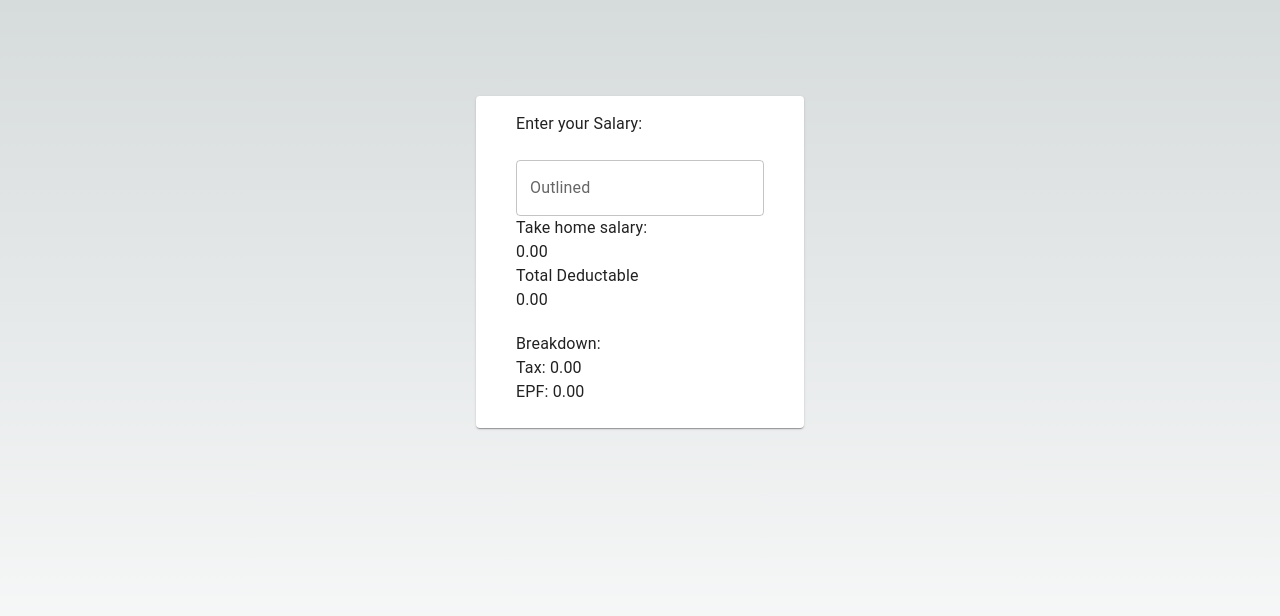
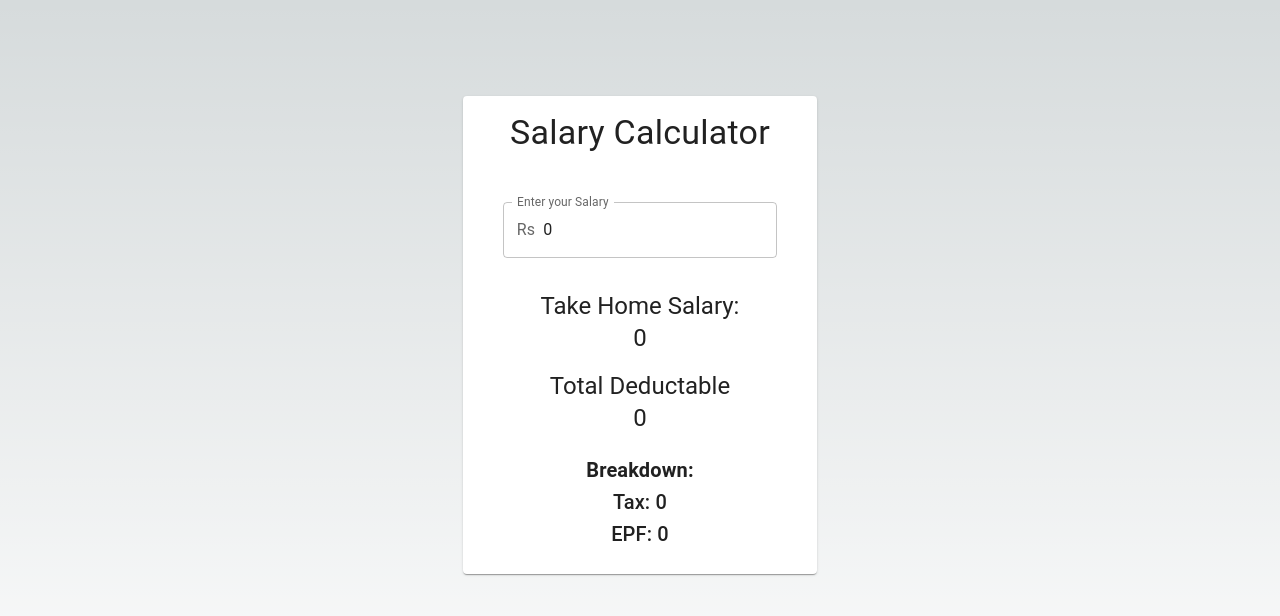
Before and after one commit to MaheeGamage/sl-salary-calculator, a Next.js app: page / in a window 1280 px wide. Shown: the top 616 px of the page. Built offline with nearby package versions, Linux system fonts and the light colour scheme.

Commit message:
Basic style finalized

```diff
--- a/src/components/SalaryCalc.tsx
+++ b/src/components/SalaryCalc.tsx
@@ -1,8 +1,7 @@
 'use client'
-import salaryService, { SalaryBreakdown } from "@/services/salary-service";
-import { Card, CardContent, Container, TextField, Typography } from "@mui/material";
-import Grid from '@mui/material/Unstable_Grid2';
 
+import salaryService from "@/services/salary-service";
+import { Card, CardContent,  Container, FormControl,  InputAdornment, InputLabel, OutlinedInput,  Typography } from "@mui/material";
 import { useMemo, useState } from "react";
 
 const SalaryCalc = () => {
@@ -12,44 +11,38 @@ const SalaryCalc = () => {
     return (
         <>
             <div>
-                <Card><CardContent>
-                    {/* <SimpleGrid columns={1} spacing={10}> */}
-                    <Container>
-                        {/* <Center flexDirection="column"> */}
-                        <Typography fontSize='xl' mb={3}>Enter your Salary:</Typography >
-                        {/* <NumberInput
-                                    maxW={48}
-                                    size='lg'
-                                    onChange={(valueString) => setSalary(Number(valueString))}
+                <Card>
+                    <CardContent>
+                        <Typography variant="h4" textAlign={"center"} sx={{mb:6}}>Salary Calculator</Typography>
+                        <Container sx={{mb:4, mt:4}}>
+                            <FormControl>
+                                <InputLabel htmlFor="outlined-adornment-amount">Enter your Salary</InputLabel>
+                                <OutlinedInput
+                                    id="outlined-adornment-amount"
+                                    type="number"
+                                    startAdornment={<InputAdornment position="start">Rs</InputAdornment>}
+                                    label="Enter your Salary"
                                     value={salary}
-                                >
-                                    <NumberInputField />
-                                    <NumberInputStepper>
-                                        <NumberIncrementStepper />
-                                        <NumberDecrementStepper />
-                                    </NumberInputStepper>
-                                </NumberInput> */}
-                        <TextField id="outlined-basic" label="Outlined" variant="outlined" />
-                        {/* </Center> */}
-                    </Container>
-                    <Container>
-                        {/* <Center flexDirection="column"> */}
-                        <Typography fontSize='2xl'>Take home salary:</Typography>
-                        <Typography fontSize='2xl'>{Math.round(salaryBreakdown.takeHomeSalary).toFixed(2)}</Typography>
-                        {/* </Center> */}
-                    </Container>
-                    <Container>
-                        {/* <Center flexDirection="column"> */}
-                        <Typography fontSize='2xl'>Total Deductable</Typography>
-                        <Typography fontSize='2xl'>{Math.round(salaryBreakdown.totalDeduction).toFixed(2)}</Typography>
-                        <br />
-                        <Typography fontSize='xl'>Breakdown:</Typography>
-                        <Typography fontSize='xl'>Tax: {Math.round(salaryBreakdown.tax).toFixed(2)}</Typography>
-                        <Typography fontSize='xl'>EPF: {Math.round(salaryBreakdown.epf).toFixed(2)}</Typography>
-                        {/* </Center> */}
-                    </Container>
-                    {/* </SimpleGrid> */}
-                </CardContent></Card>
+                                    onChange={(event) => setSalary(Number(event.target.value))}
+                                />
+                            </FormControl>
+                        </Container>
+                        <Container sx={{display: 'flex', alignItems: 'center', flexDirection: 'column', mb:2}}>
+                            <Typography variant="h5">Take Home Salary:</Typography>
+                            {/* <Typography variant="h5">{Math.round(salaryBreakdown.takeHomeSalary).toFixed(2)}</Typography> */}
+                            <Typography variant="h5">{salaryBreakdown.takeHomeSalary.toLocaleString('en')}</Typography>
+                        </Container>
+                        <Container sx={{display: 'flex', alignItems: 'center', flexDirection: 'column'}}>
+                            <Typography variant="h5">Total Deductable</Typography>
+                            <Typography variant="h5">{salaryBreakdown.totalDeduction.toLocaleString('en')}</Typography>
+                            <br />
+                            <Typography variant="h6" fontWeight={'bold'}>Breakdown:</Typography>
+                            <Typography variant="h6">Tax: {salaryBreakdown.tax.toLocaleString('en')}</Typography>
+                            <Typography variant="h6">EPF: {salaryBreakdown.epf.toLocaleString('en')}</Typography>
+
+                        </Container>
+                    </CardContent>
+                </Card>
             </div>
         </>
     )
```
